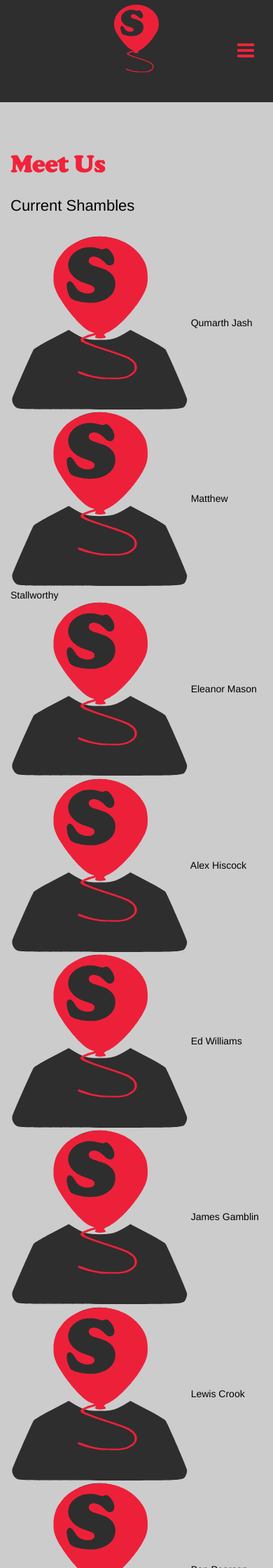
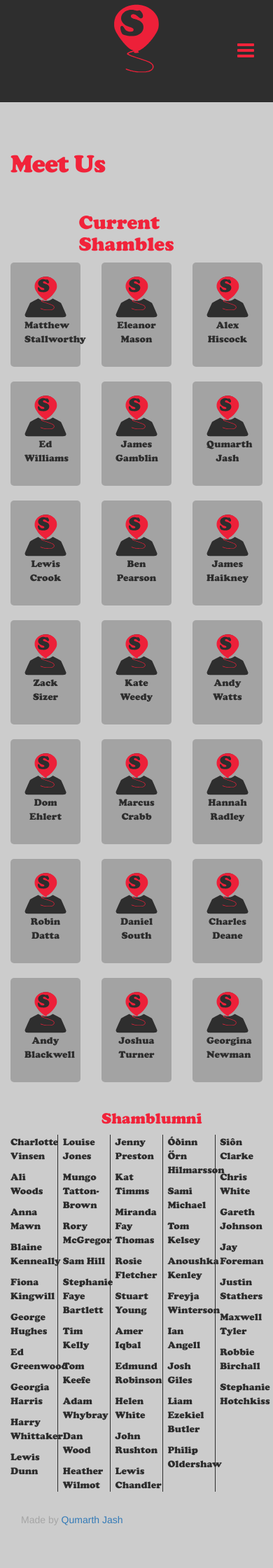
Before and after one commit to ComedySoc/shambles-website, a Jekyll site: the page built from meet.html, in a window 390 px wide. Shown: the top 2240 px of the page at 70% size. Built offline with Jekyll 4.4.1, drawn with Linux system fonts in a browser that asks for light colours; nearby versions of some CDN libraries; some of the changed text lies outside the part shown.

Commit message:
Working meet page

```diff
--- a/_data/shambles.yml
+++ b/_data/shambles.yml
@@ -1,6 +1,3 @@
-- name: Qumarth Jash
-  left: no
-
 - name: Matthew Stallworthy
   left: no
 
@@ -14,6 +11,9 @@
   left: no
 
 - name: James Gamblin
+  left: no
+
+- name: Qumarth Jash
   left: no
 
 - name: Lewis Crook
@@ -63,3 +63,141 @@
 
 - name: Georgina Newman
   left: no
+
+- name: Ali Woods
+  left: yes
+
+- name: Anna Mawn
+  left: yes
+
+- name: Blaine Kenneally
+  left: yes
+
+- name: Fiona Kingwill
+  left: yes
+
+- name: George Hughes
+  left: yes
+
+- name: Ed Greenwood
+  left: yes
+
+- name: Georgia Harris
+  left: yes
+
+- name: Harry Whittaker
+  left: yes
+
+- name: Lewis Dunn
+  left: yes
+
+- name: Louise Jones
+  left: yes
+
+- name: Mungo Tatton-Brown
+  left: yes
+
+- name: Rory McGregor
+  left: yes
+
+- name: Sam Hill
+  left: yes
+
+- name: Stephanie Faye Bartlett
+  left: yes
+
+- name: Tim Kelly
+  left: yes
+
+- name: Tom Keefe
+  left: yes
+
+- name: Adam Whybray
+  left: yes
+
+- name: Dan Wood
+  left: yes
+
+- name: Heather Wilmot
+  left: yes
+
+- name: Jenny Preston
+  left: yes
+
+- name: Kat Timms
+  left: yes
+
+- name: Miranda Fay Thomas
+  left: yes
+
+- name: Rosie Fletcher
+  left: yes
+
+- name: Stuart Young
+  left: yes
+
+- name: Amer Iqbal
+  left: yes
+
+- name: Edmund Robinson
+  left: yes
+
+- name: Helen White
+  left: yes
+
+- name: John Rushton
+  left: yes
+
+- name: Lewis Chandler
+  left: yes
+
+- name: Óðinn Örn Hilmarsson
+  left: yes
+
+- name: Sami Michael
+  left: yes
+
+- name: Tom Kelsey
+  left: yes
+
+- name: Anoushka Kenley
+  left: yes
+
+- name: Freyja Winterson
+  left: yes
+
+- name: Ian Angell
+  left: yes
+
+- name: Josh Giles
+  left: yes
+
+- name: Liam Ezekiel Butler
+  left: yes
+
+- name: Philip Oldershaw
+  left: yes
+
+- name: Siôn Clarke
+  left: yes
+
+- name: Chris White
+  left: yes
+
+- name: Gareth Johnson
+  left: yes
+
+- name: Jay Foreman
+  left: yes
+
+- name: Justin Stathers
+  left: yes
+
+- name: Maxwell Tyler
+  left: yes
+
+- name: Robbie Birchall
+  left: yes
+
+- name: Stephanie Hotchkiss
+  left: yes
--- /dev/null
+++ b/css/meet.scss
@@ -0,0 +1,31 @@
+---
+---
+@charset "utf-8";
+@import "variables";
+
+.shamble-photobox {
+    background: rgba(0,0,0,0.2);
+    padding: 20px;
+    border-radius: 5px;
+}
+
+.shamble-photobox p {
+    text-align: center;
+    font-family: "CooperBlack";
+    color: $shambles-black;
+}
+
+.shamblumni {
+    column-count :5;
+    -moz-column-count: 5;
+    -webkit-column-count: 5;
+
+    column-rule: 1px solid $shambles-black;
+    -moz-column-rule: 1px solid $shambles-black;
+    -webkit-column-rule: 1px solid $shambles-black;
+}
+
+.shamblumni-name {
+    font-family: "CooperBlack";
+    color: $shambles-black;
+}
--- a/meet.html
+++ b/meet.html
@@ -2,23 +2,28 @@
 layout: page
 title: Meet Us
 permalink: /meet/
+css: meet.css
 ---
 
 {% assign current-shambles = (site.data.shambles | where:"left", "false") %}
 {% assign shamblumni = (site.data.shambles | where:"left", "true") %}
 
-<h3>Current Shambles</h3>
+<div class="row">
+    <div class="col-md-4 col-md-offset-4 col-xs-6 col-xs-offset-3">
+        <h2 class="cooper">Current Shambles</h2>
+    </div>
+</div>
+
 {% for shamble in current-shambles %}
     {% assign mod = forloop.index0 | modulo:3 %}
     {% if mod == 0 %}
         {% comment %}
             This is executed when we need a new row
         {% endcomment %}
-        </div>
         <div class="row">
-            <div class="col-md-2"></div>
+            <div class="col-md-1"></div>
     {% endif %}
-    <div class="col-md-3">
+    <div class="col-md-3 col-xs-4">
         <div class="shamble-photobox">
             {% if shamble.photo %}
                 <img src="{{ site.github.url }}/img/shambles/{{ shamble.photo }}"
@@ -27,13 +32,23 @@ permalink: /meet/
                 <img src="{{ site.github.url }}/img/shambles/unknown.svg"
                 alt="No photo of {{ shamble.name }}"/>
             {% endif %}
-            {{shamble.name}}
+            <p>{{shamble.name}}</p>
         </div>
     </div>
+
+    {% if mod == 2 %}
+            </div>
+            </br>
+    {% endif %}
 {% endfor %}
-        </div>
 
-Shamblumni
-{% for shamble in shamblumni %}
-    {{shamble.name}}
-{% endfor %}
+<div class="row">
+    <div class="col-md-4 col-md-offset-4 col-xs-6 col-xs-offset-4">
+        <h3 class="cooper">Shamblumni</h3>
+    </div>
+</div>
+<div class="shamblumni">
+    {% for shamble in shamblumni %}
+        <p class="shamblumni-name">{{shamble.name}}</p>
+    {% endfor %}
+</div>
```
